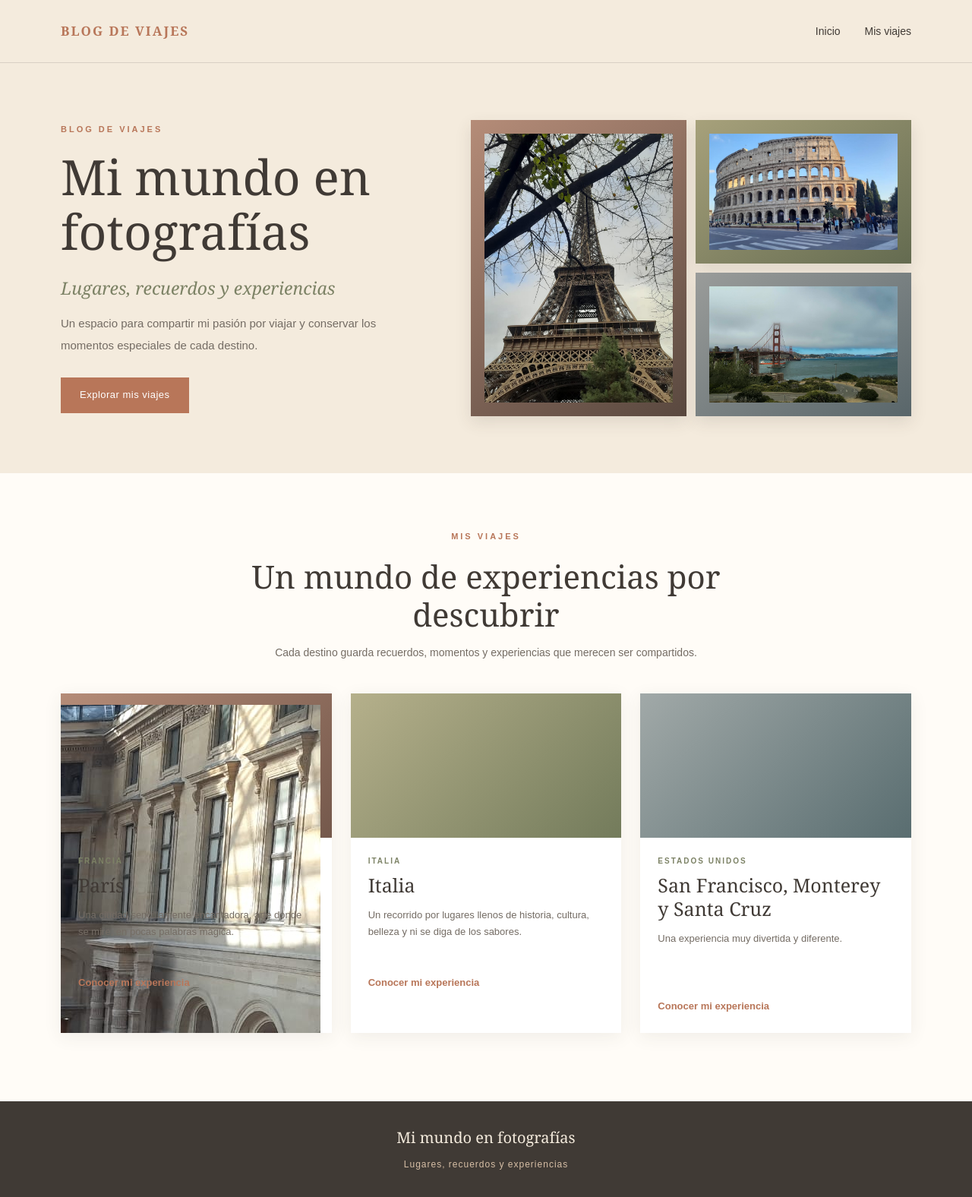
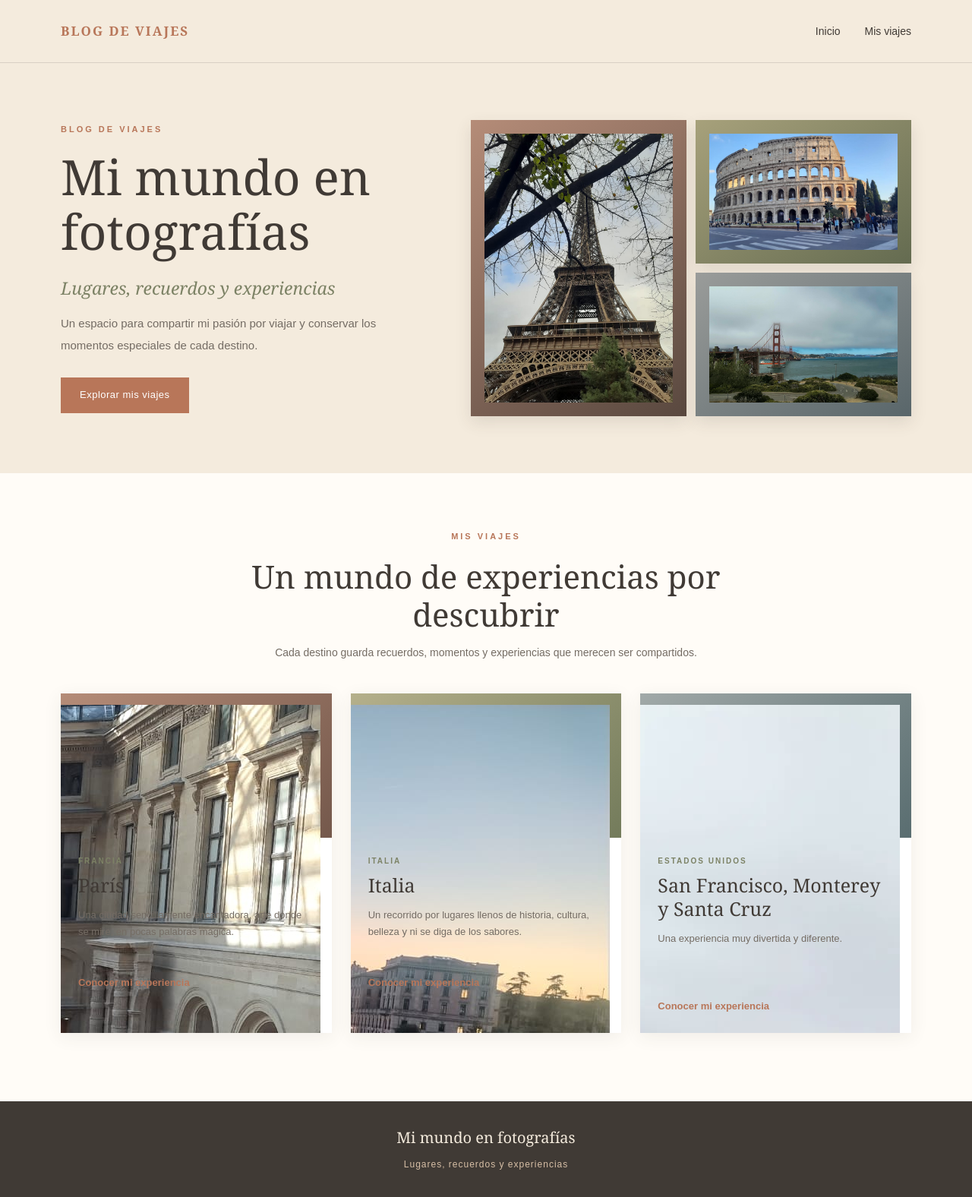
Before and after one commit to jszuluaga/mi-mundo-en-fotografias, a Jekyll site: the page built from index.html, in a window 1280 px wide. Shown: the whole page at 76% size. Built offline with Jekyll 4.4.1, drawn with Linux system fonts in a browser that asks for light colours.

Commit message:
se actualiza imagenes

```diff
--- a/index.html
+++ b/index.html
@@ -61,9 +61,10 @@ title: Inicio
 
     <article class="tarjeta">
       <div class="imagen-tarjeta tarjeta-paris">
-  <img src="{{ '/assets/images/image19_Paris.jpeg' | relative_url }}"
-       alt="Fotografía de París, Francia">
-</div>
+        <img
+          src="{{ '/assets/images/image19_Paris.jpeg' | relative_url }}"
+          alt="Fotografía de París, Francia">
+      </div>
 
       <div class="contenido-tarjeta">
         <p class="categoria">FRANCIA</p>
@@ -77,7 +78,11 @@ title: Inicio
     </article>
 
     <article class="tarjeta">
-      <div class="imagen-tarjeta tarjeta-italia"></div>
+      <div class="imagen-tarjeta tarjeta-italia">
+        <img
+          src="{{ '/assets/images/image1_Venecia.jpeg' | relative_url }}"
+          alt="Fotografía de Venecia, Italia">
+      </div>
 
       <div class="contenido-tarjeta">
         <p class="categoria">ITALIA</p>
@@ -91,7 +96,11 @@ title: Inicio
     </article>
 
     <article class="tarjeta">
-      <div class="imagen-tarjeta tarjeta-san-francisco"></div>
+      <div class="imagen-tarjeta tarjeta-san-francisco">
+        <img
+          src="{{ '/assets/images/image21_SF.jpeg' | relative_url }}"
+          alt="Fotografía de San Francisco">
+      </div>
 
       <div class="contenido-tarjeta">
         <p class="categoria">ESTADOS UNIDOS</p>
```
